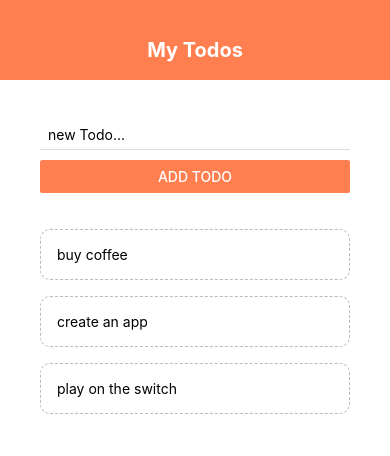
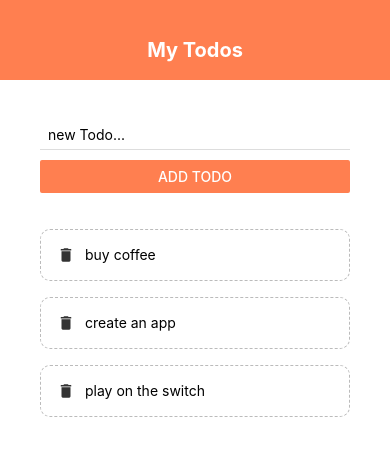
Before and after one commit to carloshvidigal/Curso_React-Native, a React Native app: screen / in a window 390 px wide. Shown: the top 456 px of the page. Built offline with nearby package versions, Linux system fonts and the light colour scheme.

Commit message:
Update todoItem.js

```diff
--- a/components/todoItem.js
+++ b/components/todoItem.js
@@ -1,11 +1,15 @@
 import React from 'react'
-import { StyleSheet, Text, TouchableOpacity} from 'react-native';
+import { StyleSheet, Text, TouchableOpacity, View} from 'react-native';
+import { MaterialIcons } from '@expo/vector-icons';
 
 export default function TodoItem ({ item, pressHandler }) {
 
     return (
         <TouchableOpacity onPress={() => pressHandler(item.key)}>
-            <Text style={styles.item}>{item.text}</Text>
+            <View style={styles.item}>
+                <MaterialIcons name='delete' size={18} color='#333'/>
+            <Text style={styles.itemText}>{item.text}</Text>
+            </View>
         </TouchableOpacity>
     )
 
@@ -18,7 +22,11 @@
         borderColor: '#bbb',
         borderWidth: 1,
         borderStyle: 'dashed',
-        borderRadius: 10
+        borderRadius: 10,
+        flexDirection: 'row',
+    },
 
+    itemText: {
+        marginLeft: 10,
     }
 })
```
